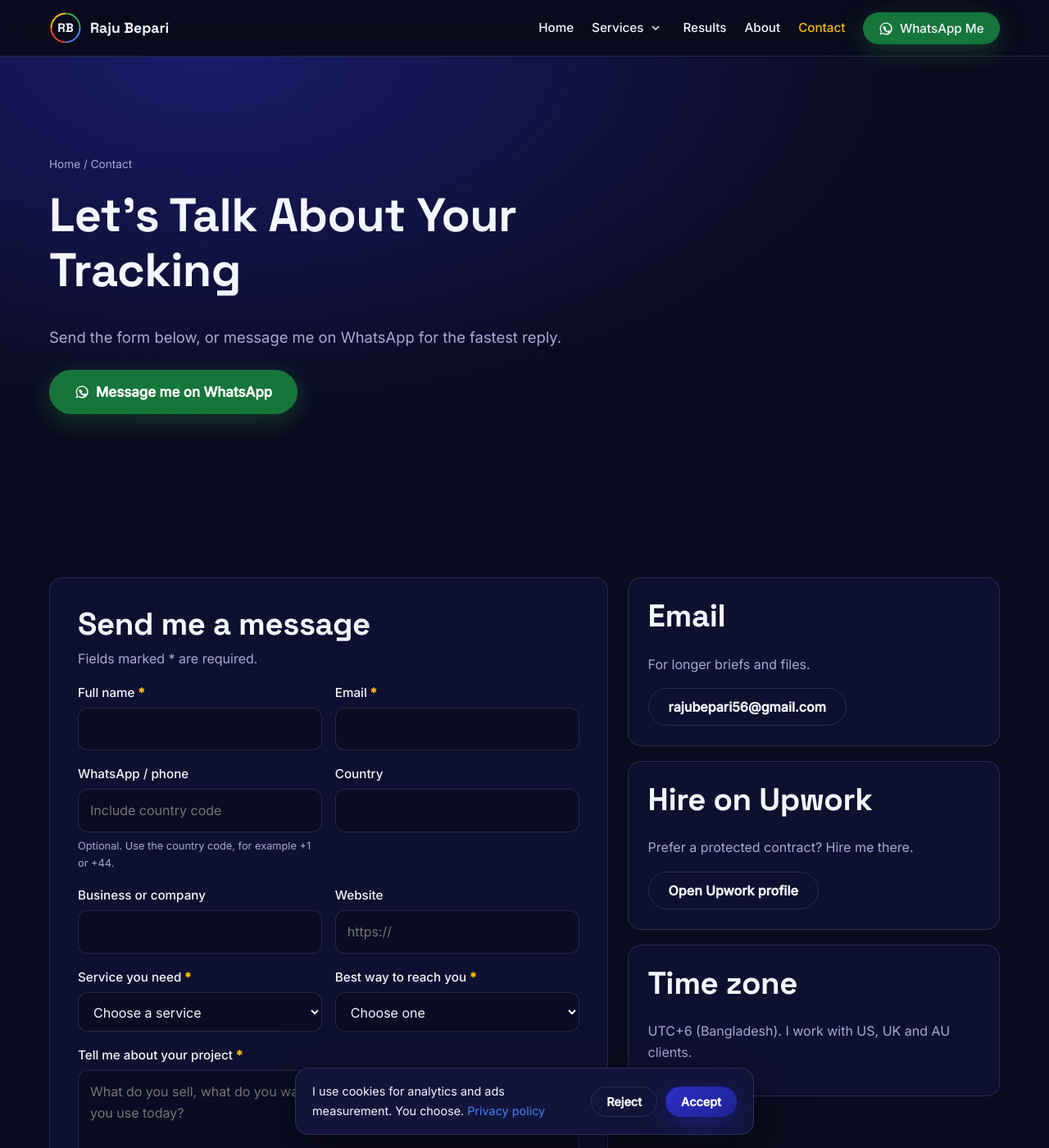
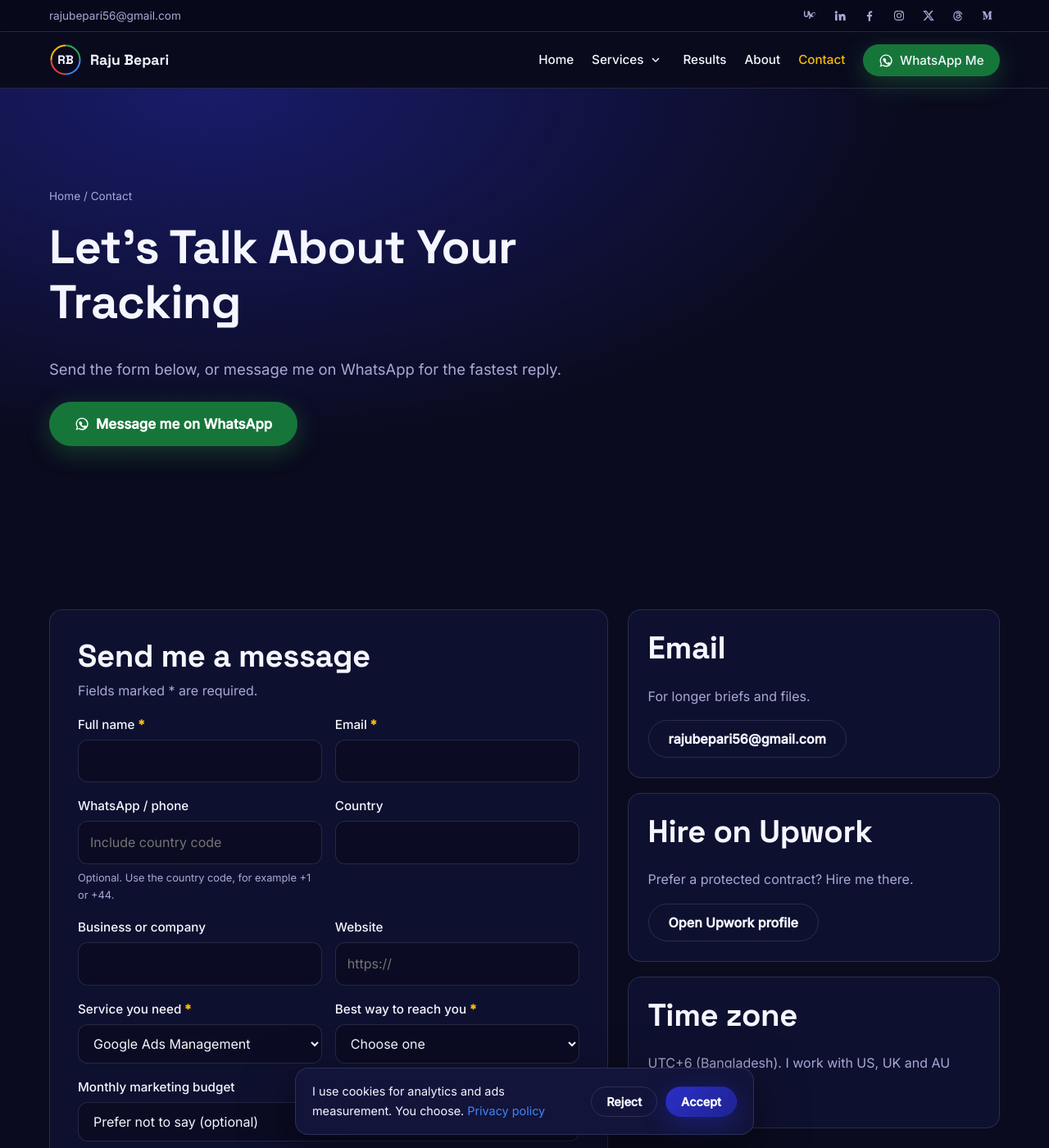
Before and after one commit to rajubepari56/new, a Jekyll site: the page built from contact/index.html, in a window 1280 px wide and 1400 px high. Shown: the whole window at 82% size. Built offline with Jekyll 4.4.1, drawn with Linux system fonts in a browser that asks for light colours; some of the changed text lies outside the part shown.

Commit message:
Google Ads default in form, optional budget field, social profiles top bar in header
Co-Authored-By: Claude Sonnet 5.5 <noreply@anthropic.com>
Claude-Session: https://claude.ai/code/session_016WDrj8vpgep71jLvm3mnh4

```diff
--- a/_includes/header.html
+++ b/_includes/header.html
@@ -1,5 +1,13 @@
 <a class="skip" href="#main">Skip to content</a>
 <header class="site-header" id="site-header">
+  <div class="topbar">
+    <div class="wrap topbar__in">
+      <a class="topbar__mail" href="mailto:{{ site.email }}" data-event="email_click" data-link-location="header">{{ site.email }}</a>
+      <ul class="socials socials--top" aria-label="Social profiles">
+        {% for s in site.socials %}<li><a href="{{ s[1] }}" target="_blank" rel="noopener me" data-event="{% if s[0] == 'upwork' %}upwork_click{% else %}social_click{% endif %}" data-platform="{{ s[0] }}" data-link-location="header" aria-label="{{ s[0] | capitalize }}">{% assign pn = s[0] %}{% include icon-social.html name=pn %}</a></li>{% endfor %}
+      </ul>
+    </div>
+  </div>
   <div class="wrap site-header__in">
     <a class="brand" href="/">{% include logo.html %}<span class="brand__name">Raju Bepari</span></a>
     <button class="nav-toggle" type="button" aria-expanded="false" aria-controls="nav" aria-label="Menu"><span></span><span></span></button>
--- a/assets/css/main.css
+++ b/assets/css/main.css
@@ -224,3 +224,14 @@ html.rm .hero-stats .bar i{transform:none!important}
 .form-status{margin:0 0 14px;padding:12px 14px;border-radius:12px;background:rgba(234,67,53,.15);border:1px solid var(--red)}
 .entries{display:grid;grid-template-columns:minmax(120px,200px) 1fr;gap:10px 18px;margin:18px 0 0}.entries dt{color:var(--muted)}.entries dd{margin:0;overflow-wrap:anywhere;white-space:pre-wrap}
 @media (max-width:860px){.contact-wrap,.f-row{grid-template-columns:1fr}.entries{grid-template-columns:1fr;gap:2px}.entries dd{margin-bottom:10px}}
+
+/* header top bar */
+.topbar{background:#07081a;border-bottom:1px solid var(--line)}
+.topbar__in{display:flex;align-items:center;justify-content:space-between;min-height:38px}
+.topbar__mail{color:var(--muted);font-size:.85rem}
+.socials--top{margin:0;gap:6px}.socials--top a{width:30px;height:30px;border-color:transparent;color:var(--muted)}.socials--top a:hover{color:var(--text);border-color:var(--line)}
+.socials--top .ico{width:16px;height:16px}
+@media (max-width:860px){
+  .topbar__mail{display:none}.topbar__in{justify-content:center}
+  .nav{inset:107px 0 auto 0;max-height:calc(100vh - 107px)}
+}
--- a/assets/js/contact-form.js
+++ b/assets/js/contact-form.js
@@ -18,7 +18,7 @@
   var LABELS = {
     name: 'Full name', email: 'Email', phone: 'WhatsApp / phone', country: 'Country',
     company: 'Business or company', website: 'Website', service: 'Service needed',
-    preferred_contact: 'Best way to reach you', message: 'Project details', consent: 'Agreed to be contacted'
+    preferred_contact: 'Best way to reach you', budget: 'Monthly marketing budget', message: 'Project details', consent: 'Agreed to be contacted'
   };
 
   function say(msg) { status.textContent = msg; status.hidden = !msg; }
--- a/assets/js/main.js
+++ b/assets/js/main.js
@@ -172,7 +172,7 @@
         RB._cbs.forEach(function(f){f(l);});
         d.addEventListener('click',function(e){
           var a=e.target.closest('a[href^="#"]');if(!a||a.getAttribute('href').length<2)return;
-          var t=d.querySelector(a.getAttribute('href'));if(t){e.preventDefault();l.scrollTo(t,{offset:-80});}
+          var t=d.querySelector(a.getAttribute('href'));if(t){e.preventDefault();l.scrollTo(t,{offset:-120});}
         });
       }).catch(function(){});
     });
--- a/contact/index.html
+++ b/contact/index.html
@@ -33,8 +33,7 @@ permalink: /contact/
       <div class="f-row">
         <div class="f"><label for="f-service">Service you need <b>*</b></label>
           <select id="f-service" name="service" required>
-            <option value="" selected disabled>Choose a service</option>
-            {% for s in site.data.services %}<option value="{{ s.name | escape }}" data-slug="{{ s.slug }}">{{ s.name }}</option>{% endfor %}
+            {% for s in site.data.services %}<option value="{{ s.name | escape }}" data-slug="{{ s.slug }}"{% if forloop.first %} selected{% endif %}>{{ s.name }}</option>{% endfor %}
             <option value="Not sure yet / something else">Not sure yet / something else</option>
           </select></div>
         <div class="f"><label for="f-contact">Best way to reach you <b>*</b></label>
@@ -43,6 +42,15 @@ permalink: /contact/
             <option>WhatsApp</option><option>Email</option><option>Either is fine</option>
           </select></div>
       </div>
+      <div class="f"><label for="f-budget">Monthly marketing budget</label>
+        <select id="f-budget" name="budget">
+          <option value="" selected>Prefer not to say (optional)</option>
+          <option value="$1,000 / month">$1,000 / month</option>
+          <option value="$2,000 / month">$2,000 / month</option>
+          <option value="$5,000 / month">$5,000 / month</option>
+          <option value="$10,000 / month">$10,000 / month</option>
+          <option value="More than $10,000 / month">More than $10,000 / month</option>
+        </select><small>Optional. Roughly what you plan to spend on marketing or ads each month.</small></div>
       <div class="f"><label for="f-msg">Tell me about your project <b>*</b></label><textarea id="f-msg" name="message" rows="6" required minlength="10" placeholder="What do you sell, what do you want to track or improve, and which tools do you use today?"></textarea></div>
       <div class="f f--check"><input id="f-consent" name="consent" type="checkbox" value="Agreed" required><label for="f-consent">I agree that Raju may use these details to reply to me. See the <a href="/privacy/">Privacy Policy</a>. <b>*</b></label></div>
       <p id="form-status" class="form-status" role="alert" aria-live="assertive" hidden></p>
```
Also changed, not shown: _data/services.yml (+7 -7 lines).
